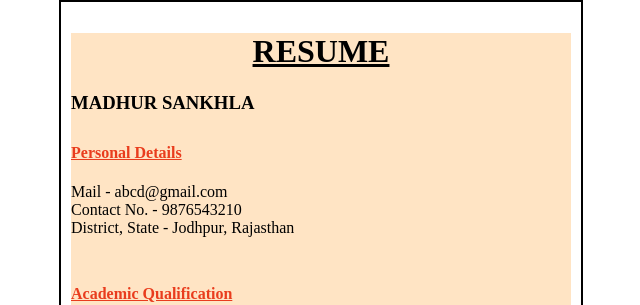
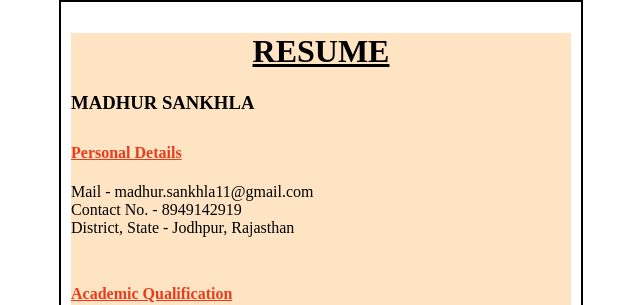
Before and after one commit to 28Madhur/MadhurPortfolio.github.io, a plain HTML site: page Activity_28-12-2022.html in a window 1280 px wide. Shown: the top 305 px of the page, without its empty margins (319-959 px from the left). Drawn offline with Linux system fonts and the light colour scheme.

Commit message:
Update Activity_28-12-2022.html

```diff
--- a/Activity_28-12-2022.html
+++ b/Activity_28-12-2022.html
@@ -53,8 +53,8 @@
 
     <h3>MADHUR SANKHLA</h3>
     <h4>Personal Details</h4>
-    <pre>Mail - abcd@gmail.com
-Contact No. - 9876543210
+    <pre>Mail - madhur.sankhla11@gmail.com
+Contact No. - 8949142919
 District, State - Jodhpur, Rajasthan
     </pre>
 
```
